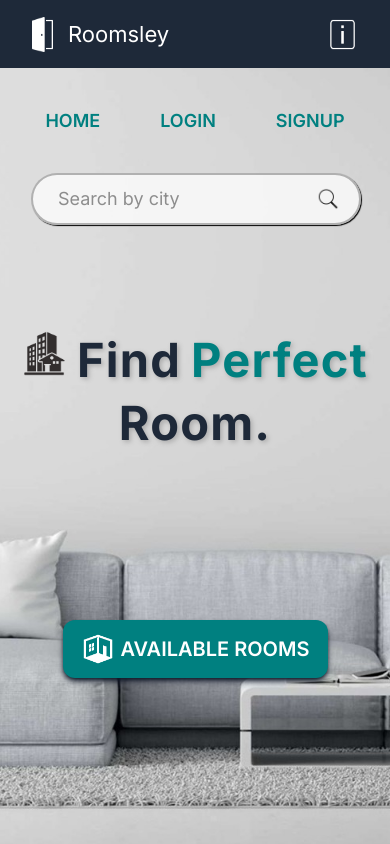
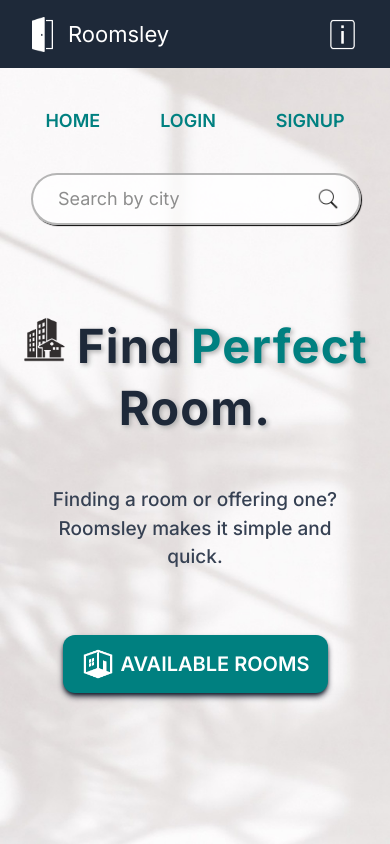
Before and after one commit to rohitkumar893/roomsley, a React (Vite) app: page / in a window 390 px wide. Built offline with nearby package versions, Linux system fonts and the light colour scheme; no server answers.

Commit message:
rollback changes

```diff
--- a/src/App.css
+++ b/src/App.css
@@ -272,6 +272,7 @@ ul:hover{
 }
 
 .slogan{
-  visibility: hidden;
+  padding-left: 32px;
+  padding-right: 32px;
 }
 }
--- a/src/index.css
+++ b/src/index.css
@@ -14,7 +14,7 @@ html, body, #root{
 }
 
 body{
-  background-image: url('/bg.jpg');
+  background-image: url('/bgimg.jpg');
   background-attachment: fixed;
   background-size: cover;
   background-repeat: no-repeat;
@@ -62,11 +62,10 @@ body{
 @media(max-width:780px) {
   body
   {
-  background-image: url('/bg.jpg');
+  background-image: url('/bgimg.jpg');
   background-attachment: fixed;
   background-size: cover;
   background-repeat: no-repeat;
-  background-position: 45%;
   }
 }
 
```
